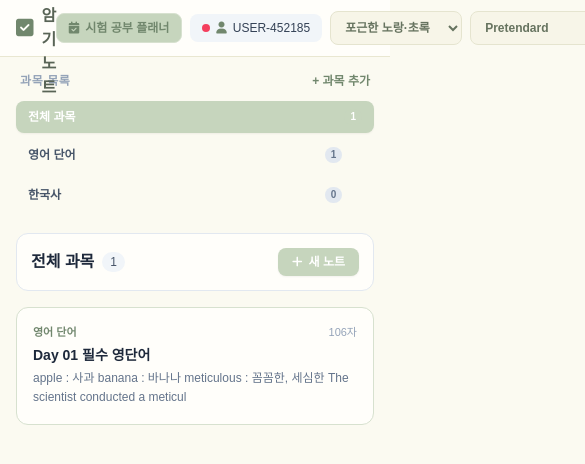
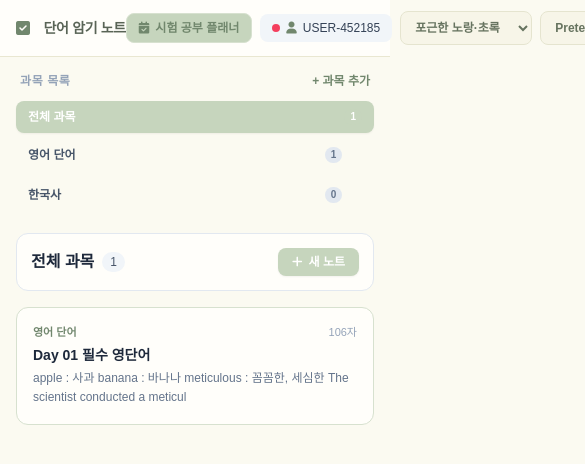
Before and after one commit to seoyeonahn11111/c, a plain HTML site: page index.html in a window 390 px wide. Shown: the top 464 px of the page, 585 px wide, since content can reach past the window. Drawn offline with nearby package versions, Linux system fonts and the light colour scheme; a web font is replaced by a local one.

Commit message:
Refine vocabulary note title on mobile

```diff
--- a/index.html
+++ b/index.html
@@ -206,6 +206,24 @@
         html.theme-lavender #initialsOnlyToggle, body.theme-lavender #initialsOnlyToggle { accent-color:#9b83b4; }
         html.theme-mist #initialsOnlyToggle, body.theme-mist #initialsOnlyToggle { accent-color:#718b9b; }
         html.theme-ocean #initialsOnlyToggle, body.theme-ocean #initialsOnlyToggle { accent-color:#5d9298; }
+        /* Mobile-only refinement for the title area; leave all other header controls unchanged */
+        @media (max-width: 480px) {
+            header > div > div:first-child {
+                flex: 0 0 auto;
+                gap: 0.35rem;
+                min-width: 0;
+            }
+            header > div > div:first-child > i {
+                font-size: 1rem;
+                flex: 0 0 auto;
+            }
+            header > div > div:first-child > span {
+                font-size: 0.875rem;
+                letter-spacing: -0.025em;
+                white-space: nowrap;
+            }
+        }
+
     </style>
 </head>
 <body class="bg-[#fffdf0] text-slate-800 min-h-full flex flex-col transition-colors">
```
